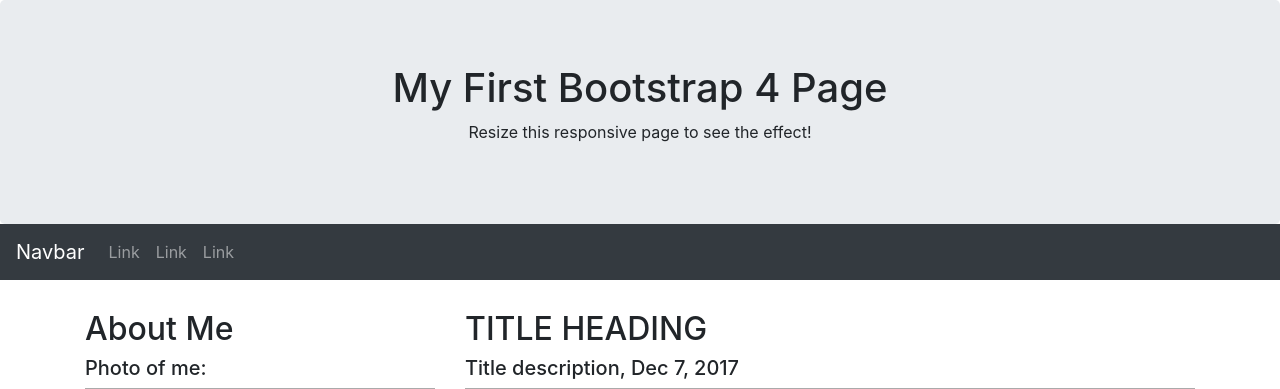
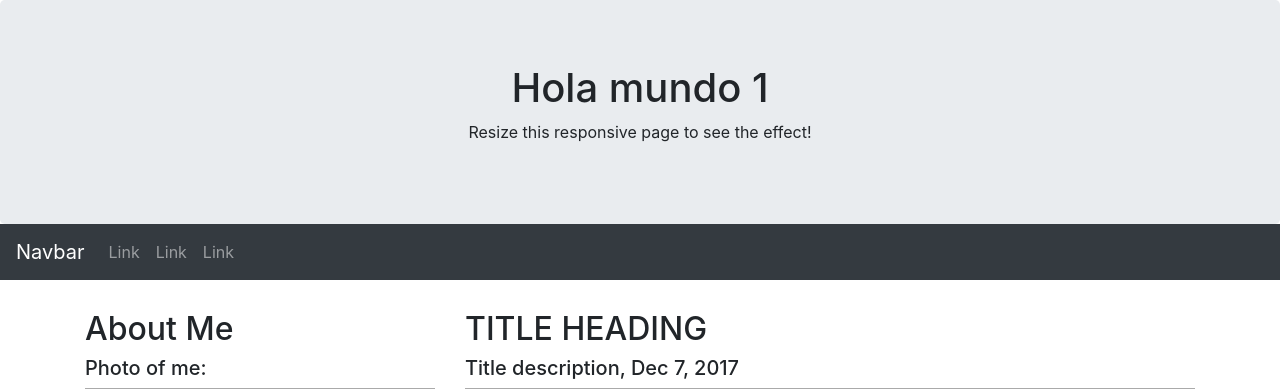
Before and after one commit to demian11/proyecto-final, a PHP site: page / in a window 1280 px wide. Shown: the top 389 px of the page. Run offline with PHP 8.4, Linux system fonts and the light colour scheme.

Commit message:
hola mundo 1

```diff
--- a/index.php
+++ b/index.php
@@ -19,7 +19,7 @@
 <body>
 
     <div class="jumbotron text-center" style="margin-bottom:0">
-  <h1>My First Bootstrap 4 Page</h1>
+  <h1>Hola mundo 1</h1>
   <p>Resize this responsive page to see the effect!</p>
 </div>
 
```
